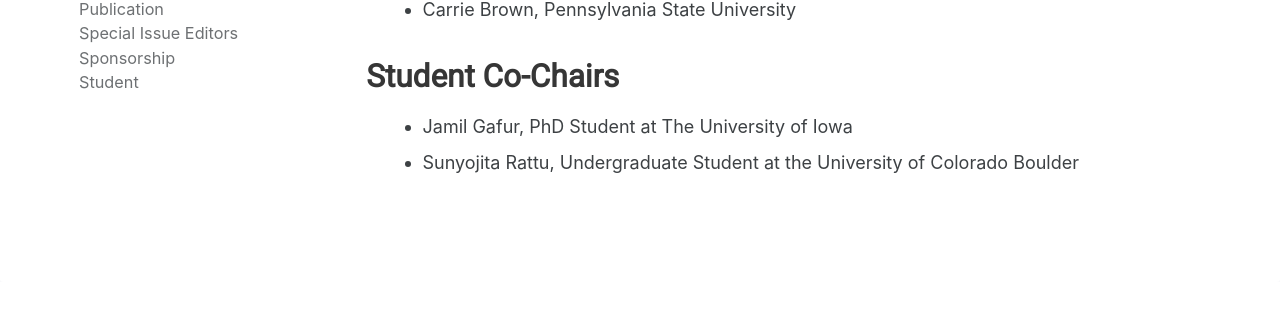
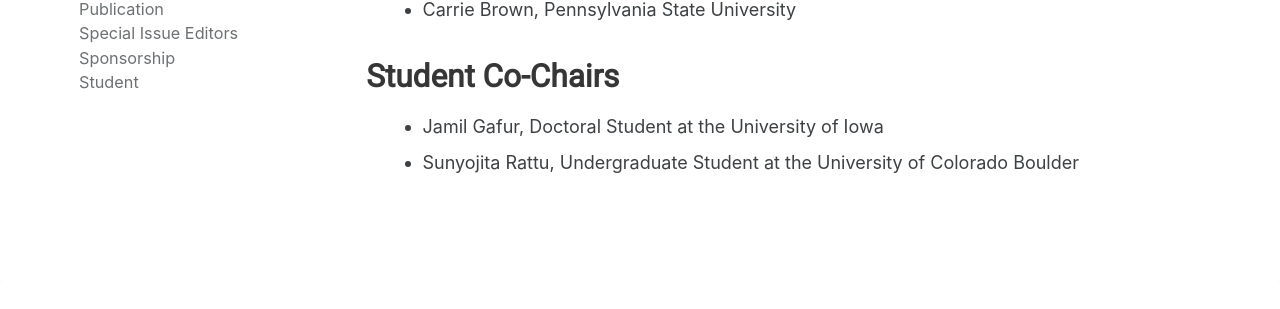
Before and after one commit to USRSE/usrse23, a Jekyll site: the page built from pages/organization/student.md, in a window 1280 px wide and 900 px high. Shown: the part 296-605 px from the top of the window. Built offline with Jekyll 4.4.1, drawn with Linux system fonts in a browser that asks for light colours; a style sheet for code colours, icons or effects is not loaded.

Commit message:
Edited affiliation according to each unit's style guide

```diff
--- a/pages/organization/student.md
+++ b/pages/organization/student.md
@@ -13,5 +13,5 @@
 - Carrie Brown, Pennsylvania State University
 
 ## Student Co-Chairs
-- Jamil Gafur, PhD Student at The University of Iowa
+- Jamil Gafur, Doctoral Student at the University of Iowa
 - Sunyojita Rattu, Undergraduate Student at the University of Colorado Boulder
```
